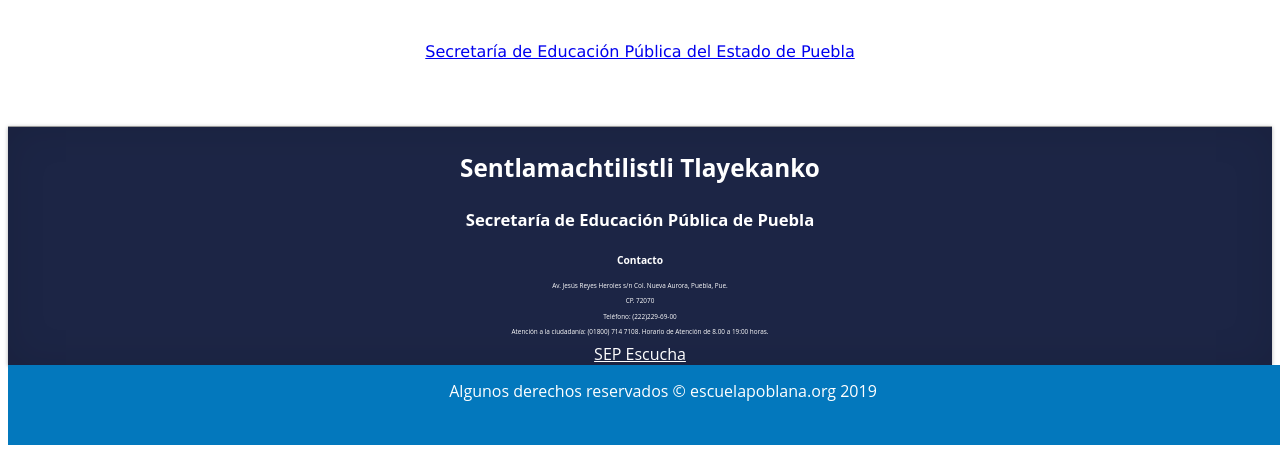
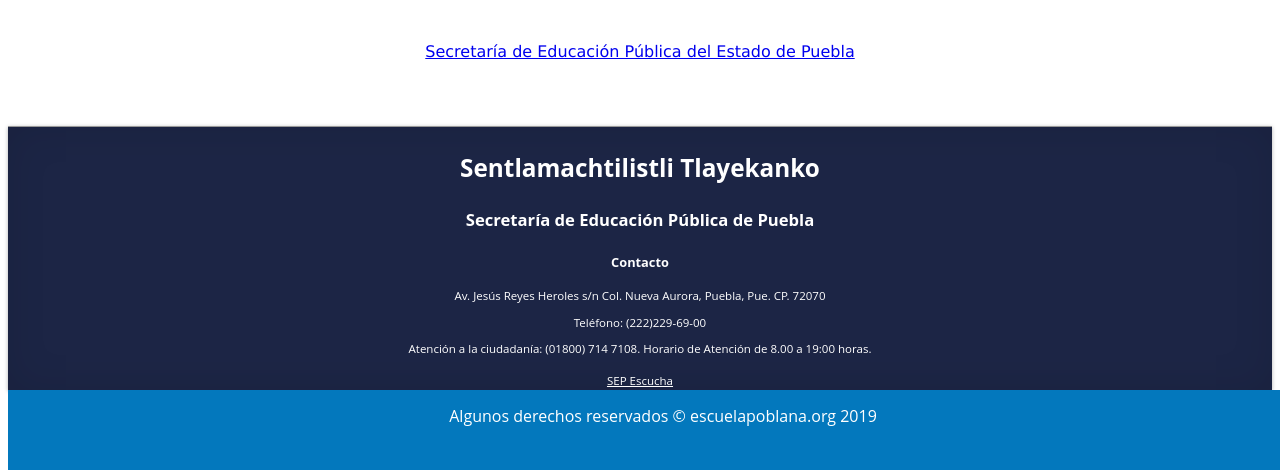
Before and after one commit to uziel1111/escuelapoblana, a PHP site: the page made by application/views/index.php in a window 1280 px wide; the page is wider, and only the part inside the window is pictured. Shown: the part 4977-5447 px from the top of that part. Before the commit the page ends 5422 px from the top of that part, so only its background shows below. Run offline with PHP 8.4, Linux system fonts and the light colour scheme; the template is opened without the code that fills it, so the values that code supplies are empty; some libraries are stand-ins or nearby versions.

Commit message:
cambios index

```diff
--- a/application/views/index.php
+++ b/application/views/index.php
@@ -632,8 +632,8 @@
                   </div>
 
                   <div class="col-xs-12 col-sm-12 col-md-3 col-lg-3">
-                    <!-- <a href="http://spdpuebla.net/" target="_blank"> -->
-                    <a type="button" href="#" id="btn_spd1">
+                    <a href="http://sep.puebla.gob.mx/2019-02-19-17-24-35/evaluacion-del-desempeno" target="_blank">
+                    <!-- <a type="button" href="#" id="btn_spd1"> -->
                     <div class="col-xs-12 col-sm-12 col-md-3 col-lg-3 div_herramientas_turquesa grises">
                         <div class="col-xs-4 col-sm-4 col-md-4 col-lg-4 ">
                           <img src="<?php echo base_url('assets/img/briefcase.svg'); ?>" alt="..." class="img_icon" />
--- a/application/views/templates/footer.php
+++ b/application/views/templates/footer.php
@@ -45,21 +45,21 @@
       </div>
       <div class="col-xs-5 col-sm-5 col-md-5 col-lg-5" style="color:white;">
         <center>
-          <h4 style="font-size:0.8vw;">Contacto</h4>
+          <h4 style="font-size:1vw;">Contacto</h4>
 
-            <p style="font-size:0.5vw;">
-              Av. Jesús Reyes Heroles s/n Col. Nueva Aurora, Puebla, Pue.
+            <p style="font-size:0.9vw;">
+              Av. Jesús Reyes Heroles s/n Col. Nueva Aurora, Puebla, Pue. CP. 72070
               </p>
-              <p style="font-size:0.5vw;">
+              <!-- <p style="font-size:0.9vw;">
                 CP. 72070
-                </p>
-                <p style="font-size:0.5vw;">
+                </p> -->
+                <p style="font-size:0.9vw;">
                 Teléfono: (222)229-69-00
                   </p>
-                  <p style="font-size:0.5vw;">
+                  <p style="font-size:0.9vw;">
                     Atención a la ciudadanía: (01800) 714 7108. Horario de Atención de 8.00 a 19:00 horas.
                     </p>
-                    <a href="http://sep.puebla.gob.mx/index.php/sep-escucha" target="_blank" style="color:white;">SEP Escucha</a>
+                    <a href="http://sep.puebla.gob.mx/index.php/sep-escucha" target="_blank" style="font-size:0.9vw; color:white;">SEP Escucha</a>
       </center>
       </div>
     </div>
```
